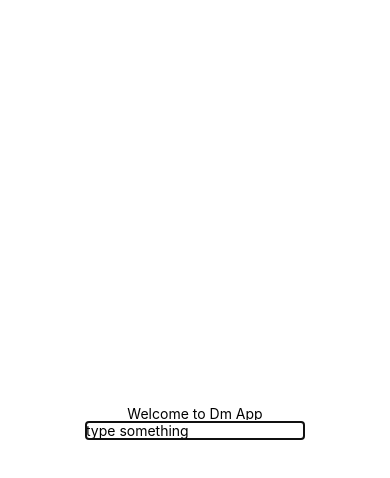
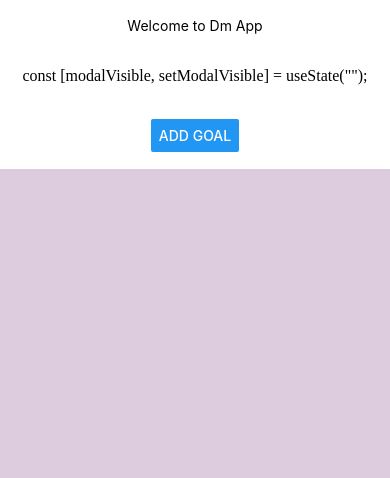
Before and after one commit to Dm807606422/CS5520_Spring2025, a React Native app: screen / in a window 390 px wide. Shown: the top 478 px of the page. Built offline with nearby package versions, Linux system fonts and the light colour scheme.

Commit message:
week3 activity

```diff
--- a/App.tsx
+++ b/App.tsx
@@ -1,26 +1,50 @@
 import { StatusBar } from 'expo-status-bar';
-import { Button, StyleSheet, Text, TextInput, View } from 'react-native';
+import { Button, SafeAreaView, StyleSheet, Text, TextInput, View } from 'react-native';
 import Header from './componant/Header';
 import Input from './componant/Input';
 import React, { useCallback, useState } from 'react';
 
 export default function App() {
   const appName = "Dm App";
+  const [receivedData, setReceivedData] = useState("");
+  const [modalVisible, setModalVisible] = useState(false);
+
+  function handleInputData(data:string) {
+    console.log("receive:", data);
+    setReceivedData(data);
+    setModalVisible(false);
+
+  }
 
   return (
-    <View style={styles.container}>
+    <SafeAreaView style={styles.container}>
       <StatusBar style="auto" />
+
+      <View style={styles.topContainer}>
       <Header name = {appName}/>
-      <Input  shouldFocus={true}/>
+  const [modalVisible, setModalVisible] = useState("");
+      <Input  shouldFocus={true} inputHandler = {handleInputData} modalVisible = {modalVisible}/>
+      <Button  title = "Add Goal" onPress = {() => setModalVisible(true)} />
+      </View>
+
+      <View style={styles.bottomContainer}>
+      <Text style={{ backgroundColor: "pink" }}>{receivedData}</Text>
     </View>
+    </SafeAreaView>
   );
 }
 
 const styles = StyleSheet.create({
   container: {
+    flex: 2,
+    backgroundColor: "#fff",
+    // alignItems: "center",
+    justifyContent: "center",
+  },
+  topContainer: {
     flex: 1,
-    backgroundColor: '#fff',
-    alignItems: 'center',
-    justifyContent: 'center',
+    alignItems: "center",
+    justifyContent: "space-around",
   },
+  bottomContainer: { flex: 4, backgroundColor: "#dcd", alignItems: "center" },
 });
--- a/componant/Input.tsx
+++ b/componant/Input.tsx
@@ -1,18 +1,27 @@
-import { StyleSheet,TextInput, Text, View } from 'react-native'
+import { StyleSheet,TextInput, Text, View, Button, Modal } from 'react-native'
 import { useState } from 'react';
 import React, { useRef, useEffect} from 'react';
 
 interface InputProps {
   shouldFocus: boolean;
+  inputHandler: (data:string) => void;
+  modalVisible: boolean;
 }
 
-export default function Input({ shouldFocus }: InputProps) {
+export default function Input({ shouldFocus, inputHandler, modalVisible}: InputProps) {
     const [text,setText] = useState("");
     const [isFocused, setIsFocused] = useState(shouldFocus);
 
+    function handleConfirm() {
+      console.log("user has typed", text);
+      inputHandler(text);
+    }
+
 
     return (
-    <View>
+    <Modal transparent= {true} visible= {modalVisible} animationType='slide'>
+      <View style ={styles.container}>
+        <View style = {styles.modalContainer}>
         <TextInput
           value = {text}
           onChangeText ={setText}
@@ -32,9 +41,23 @@ export default function Input({ shouldFocus }: InputProps) {
               : 'Please type more than 3 characters'}
           </Text>
         )}
+        <Button title = "Confirm" onPress = {handleConfirm} />
       </View>
+      </View>
+    </Modal>
   )
+
 }
 
 const styles = StyleSheet.create({
-})
+  container: {
+    flex: 1,
+    // backgroundColor: "#fff",
+    alignItems: "center",
+    justifyContent: "center",
+  },
+  modalContainer: {
+    backgroundColor: "#eee",
+    borderRadius: 10,
+  },
+});
```
Lines whose indentation alone changed are shown as unchanged.
